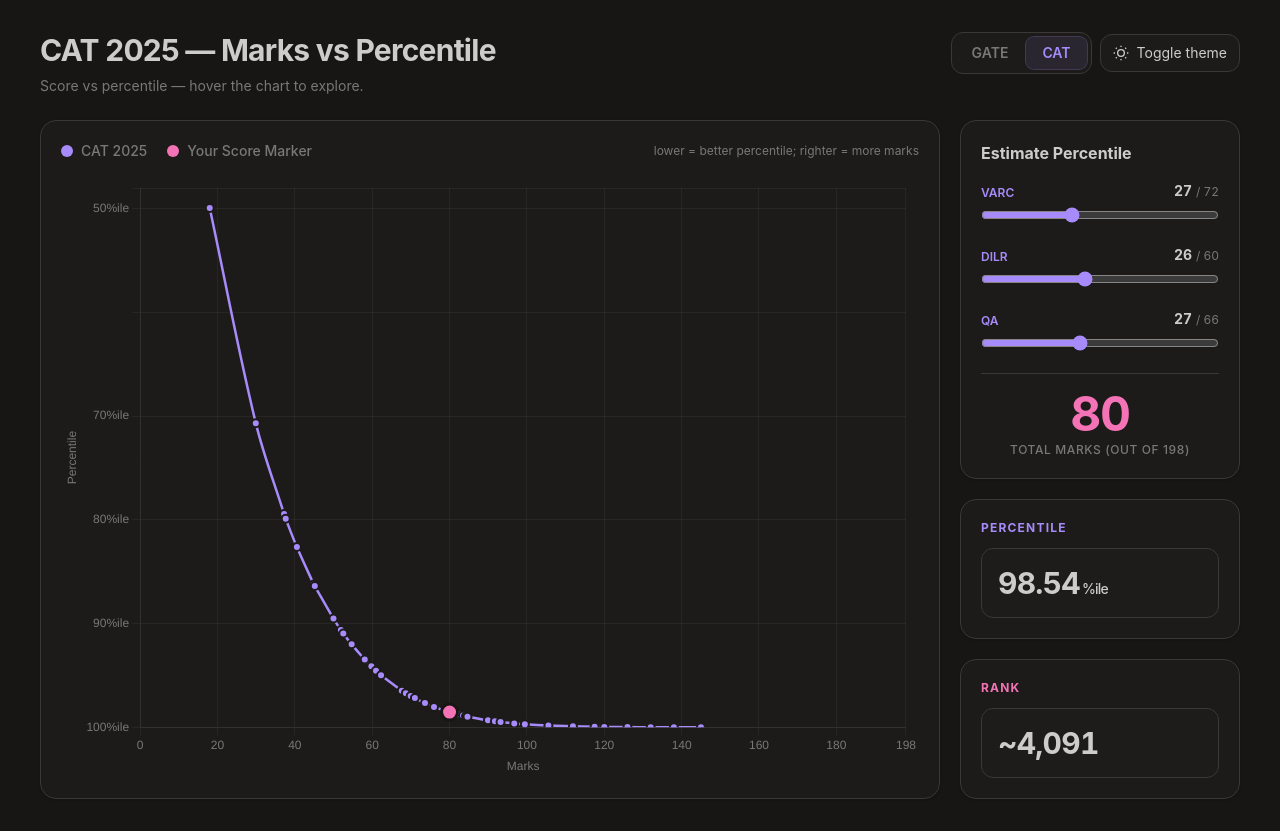
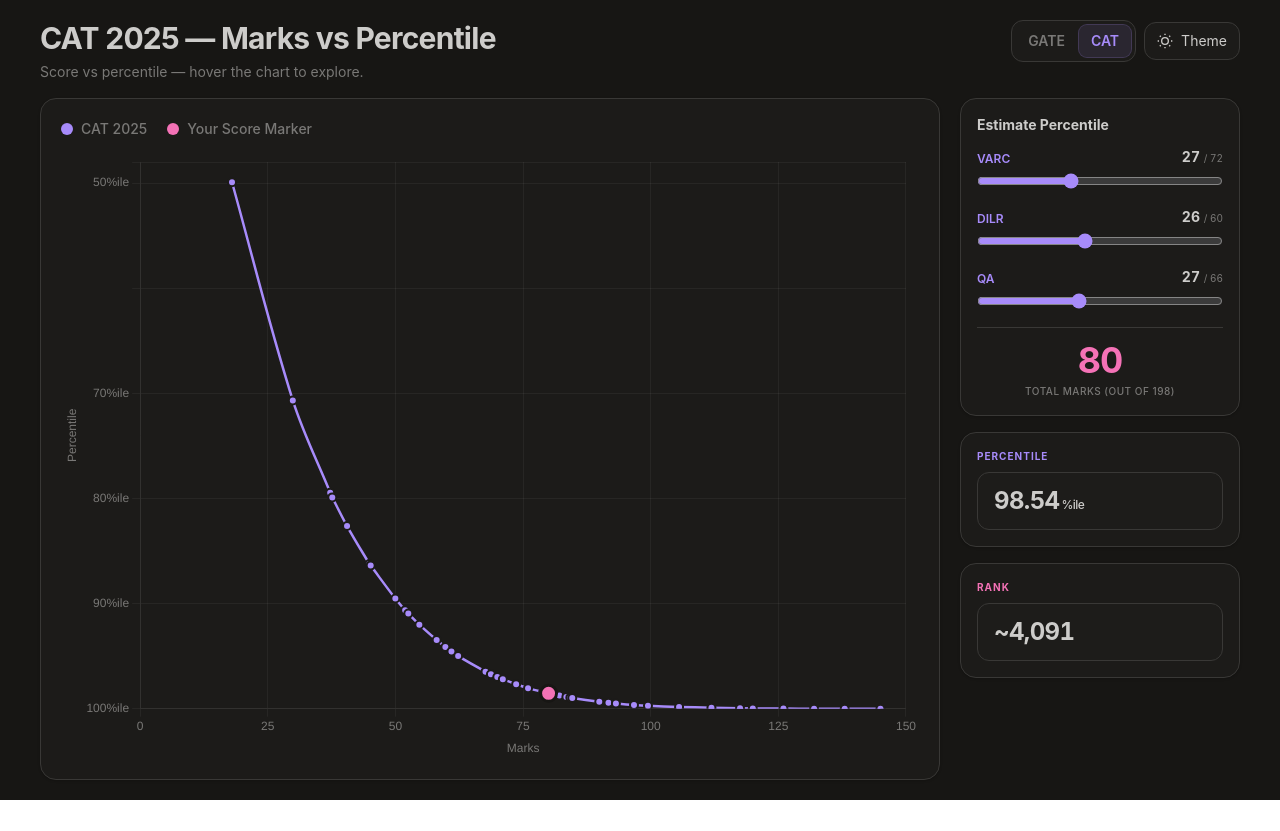
Before and after one commit to ilvoirr/GATE-CSE-RANKS-TO-MARKS-INTERPOLATION, a Next.js app: page / in a window 1280 px wide. Both pictures are taken after a click on the button "CAT". After the commit the page ends 800 px from the top, so only its background shows below. Built offline with nearby package versions, Linux system fonts and the light colour scheme.

Commit message:
hahahahahahah

```diff
--- a/src/app/page.tsx
+++ b/src/app/page.tsx
@@ -202,9 +202,8 @@
               borderWidth: 2.5, tension: 0.35, fill: false,
               order: 2,
             },
-            // Dynamic dot dataset for slider tracking
             {
-              label: "Current 2026",
+              label: "Current",
               data: [],
               pointBackgroundColor: isDark ? "#4f98a3" : "#01696f",
               pointBorderColor: pageBg,
@@ -257,7 +256,6 @@
               borderWidth: 2.5, tension: 0.35, fill: false,
               order: 1,
             },
-            // Dynamic dot dataset for slider tracking
             {
               label: "Your Score",
               data: [],
@@ -277,26 +275,22 @@
           hover: { mode: undefined },
           scales: {
             x: {
-              type: "linear", min: 0, max: 198,
+              // Reduced max to 150 to make the graph look better
+              type: "linear", min: 0, max: 150,
               title: { display: true, text: "Marks", color: tickColor },
-              ticks: { color: tickColor, stepSize: 20 },
+              ticks: { color: tickColor, stepSize: 25 },
               grid: { color: gridColor }, border: { color: gridColor },
             },
             y: {
-              type: "linear",
-              min: 0,
-              max: 52,
-              reverse: false,
+              type: "linear", min: 0, max: 52, reverse: false,
               title: { display: true, text: "Percentile", color: tickColor },
               ticks: {
                 color: tickColor,
                 callback: (val) => {
                   const pctile = 100 - Number(val);
-                  const milestones = [100, 99.99, 99.9, 99.5, 99, 98, 95, 90, 80, 70, 50];
-                  const match = milestones.find((m) => Math.abs(m - pctile) < 0.06);
-                  if (match !== undefined) {
-                    return match === 100 ? "100%ile" : `${match}%ile`;
-                  }
+                  const milestones = [100, 99.9, 99, 95, 90, 80, 70, 50];
+                  const match = milestones.find((m) => Math.abs(m - pctile) < 0.1);
+                  if (match !== undefined) return match === 100 ? "100%ile" : `${match}%ile`;
                   return "";
                 },
               },
@@ -308,22 +302,23 @@
     }
   }, [isDark, mode]);
 
-  // Handle Chart Creation
   useEffect(() => {
     buildChart();
     return () => { chartRef.current?.destroy(); };
   }, [buildChart]);
 
-  // Handle Smooth Point Updates (Without re-rendering the whole chart)
+  // Handle Smooth Point Updates
   useEffect(() => {
     const chart = chartRef.current;
     if (!chart) return;
 
     if (mode === "gate" && chart.data.datasets.length >= 3) {
       chart.data.datasets[2].data = [{ x: gateMarks, y: interpolateRank(GATE_2026, gateMarks) }];
-      chart.update('none'); // 'none' prevents animation lag for smooth dragging
+      chart.update('none');
     } else if (mode === "cat" && chart.data.datasets.length >= 2) {
-      chart.data.datasets[1].data = [{ x: catTotal, y: 100 - interpolateCAT(catTotal).p }];
+      // Clamp the visual dot to 150 so it doesn't fly off the chart if score > 150
+      const visualX = Math.max(0, Math.min(catTotal, 150));
+      chart.data.datasets[1].data = [{ x: visualX, y: 100 - interpolateCAT(catTotal).p }];
       chart.update('none');
     }
   }, [gateMarks, catTotal, mode]);
@@ -360,7 +355,7 @@
         r25: interpolateRank(GATE_2025, c),
       });
     } else {
-      const c = Math.min(198, Math.max(0, marksAtCursor));
+      const c = Math.min(150, Math.max(0, marksAtCursor));
       const { r, p } = interpolateCAT(c);
       setHover({ x: tx, y: Math.max(8, mouseY - 44), marks: c, catR: r, catP: p });
     }
@@ -370,16 +365,17 @@
 
   return (
     <div
-      className={`${bg} ${text} min-h-[100dvh] flex flex-col p-4 sm:px-6 sm:py-8 transition-colors duration-300`}
+      // Added min-h-[100dvh] for mobile, strict h-[100dvh] and overflow-hidden for desktop to kill scroll
+      className={`${bg} ${text} min-h-[100dvh] lg:h-[100dvh] lg:overflow-hidden flex flex-col p-4 sm:p-5 transition-colors duration-300`}
       style={{ fontFamily: "Satoshi, Inter, sans-serif" }}
     >
       {/* ── Header ── */}
-      <header className="w-full max-w-[1200px] mx-auto flex justify-between items-start mb-6 gap-4 flex-wrap">
+      <header className="flex-none w-full max-w-[1200px] mx-auto flex justify-between items-start mb-4 gap-4 flex-wrap">
         <div>
           <h1 className="text-xl sm:text-2xl md:text-3xl font-bold leading-tight tracking-tight">
             {mode === "gate" ? "GATE CSE" : "CAT 2025"} — Marks vs {mode === "gate" ? "AIR" : "Percentile"}
           </h1>
-          <p className={`${muted} text-xs sm:text-sm mt-1.5`}>
+          <p className={`${muted} text-xs sm:text-sm mt-1`}>
             {mode === "gate"
               ? "2025 & 2026 cutoff comparison — estimate your rank."
               : "Score vs percentile — hover the chart to explore."}
@@ -387,11 +383,7 @@
         </div>
 
         <div className="flex items-center gap-2 flex-wrap">
-          <div
-            className={`${surface} ${border} border rounded-xl p-1 flex items-center gap-0.5`}
-            role="group"
-            aria-label="Exam selector"
-          >
+          <div className={`${surface} ${border} border rounded-xl p-1 flex items-center gap-0.5`}>
             {(["gate", "cat"] as ExamMode[]).map((m) => {
               const isActive = mode === m;
               const activeColor = m === "gate" ? primary : accentCat;
@@ -399,7 +391,7 @@
                 <button
                   key={m}
                   onClick={() => setMode(m)}
-                  className="relative px-4 py-1.5 rounded-lg text-xs sm:text-sm font-semibold transition-all duration-200 cursor-pointer"
+                  className="relative px-3 py-1.5 rounded-lg text-xs sm:text-sm font-semibold transition-all duration-200 cursor-pointer"
                   style={{
                     background: isActive ? activeColor + "1a" : "transparent",
                     color: isActive ? activeColor : isDark ? "#797876" : "#7a7974",
@@ -417,17 +409,18 @@
             className={`${surface} ${border} border rounded-xl px-3 py-2 flex items-center gap-2 text-sm cursor-pointer whitespace-nowrap hover:opacity-80 transition-all active:scale-95`}
           >
             {isDark ? <SunIcon /> : <MoonIcon />}
-            <span className="hidden sm:inline">Toggle theme</span>
+            <span className="hidden sm:inline">Theme</span>
           </button>
         </div>
       </header>
 
-      <div className="w-full max-w-[1200px] mx-auto flex flex-col lg:flex-row gap-5 flex-1">
+      {/* Main Content Wrapper - uses flex-1 min-h-0 to contain children within viewport on desktop */}
+      <div className="w-full max-w-[1200px] mx-auto flex flex-col lg:flex-row gap-4 sm:gap-5 flex-1 min-h-0">
 
         {/* ── Chart card ── */}
-        <div className={`flex-1 min-w-0 ${surface} ${border} border rounded-2xl p-4 sm:p-5 shadow-sm flex flex-col order-2 lg:order-1`}>
+        <div className={`flex-1 min-w-0 min-h-0 ${surface} ${border} border rounded-2xl p-4 sm:p-5 shadow-sm flex flex-col order-2 lg:order-1`}>
           {mode === "gate" ? (
-            <div className="flex gap-4 sm:gap-5 mb-4 flex-wrap">
+            <div className="flex gap-4 sm:gap-5 mb-3 flex-wrap flex-none">
               <div className={`flex items-center gap-2 text-xs sm:text-sm font-medium ${muted}`}>
                 <span className={`w-3 h-3 rounded-full ${dot26} shrink-0`} />
                 2026 GATE CSE
@@ -438,7 +431,7 @@
               </div>
             </div>
           ) : (
-            <div className="flex gap-4 sm:gap-5 mb-4 flex-wrap items-center">
+            <div className="flex gap-4 sm:gap-5 mb-3 flex-wrap items-center flex-none">
               <div className={`flex items-center gap-2 text-xs sm:text-sm font-medium ${muted}`}>
                 <span className="w-3 h-3 rounded-full shrink-0" style={{ background: accentCat }} />
                 CAT 2025
@@ -447,12 +440,12 @@
                 <span className="w-3 h-3 rounded-full shrink-0" style={{ background: accentCat2 }} />
                 Your Score Marker
               </div>
-              <span className={`text-xs ${muted} ml-auto`}> lower = better percentile; righter = more marks</span>
             </div>
           )}
 
+          {/* Canvas container uses flex-1 min-h-[250px] on mobile, min-h-0 on desktop to shrink perfectly */}
           <div
-            className="relative flex-1 min-h-[280px] sm:min-h-[360px] cursor-crosshair touch-pan-y"
+            className="relative flex-1 min-h-[250px] lg:min-h-0 cursor-crosshair touch-pan-y"
             onPointerMove={handlePointerMove}
             onPointerLeave={handlePointerLeave}
           >
@@ -523,11 +516,11 @@
         </div>
 
         {/* ── Sidebar ── */}
-        <div className="lg:w-[280px] shrink-0 flex flex-col gap-4 sm:gap-5 order-1 lg:order-2">
+        <div className="lg:w-[280px] shrink-0 flex flex-col gap-3 sm:gap-4 order-1 lg:order-2 overflow-y-auto lg:overflow-visible">
 
           {mode === "gate" ? (
-            <div className={`${surface} ${border} border rounded-2xl p-5 shadow-sm`}>
-              <h2 className="text-sm sm:text-base font-bold mb-3">Estimate Your Rank</h2>
+            <div className={`${surface} ${border} border rounded-2xl p-4 shadow-sm`}>
+              <h2 className="text-sm font-bold mb-2">Estimate Your Rank</h2>
               <label className={`${muted} text-xs block mb-3`} htmlFor="marksSlider">
                 Drag the slider to set marks
               </label>
@@ -540,23 +533,23 @@
                 className="w-full cursor-pointer"
                 style={{ accentColor: primary }}
               />
-              <div className="text-4xl sm:text-5xl font-bold tabular-nums text-center mt-5 mb-1 tracking-tight">
+              <div className="text-4xl sm:text-5xl font-bold tabular-nums text-center mt-4 mb-1 tracking-tight">
                 {gateMarks.toFixed(1)}
               </div>
-              <p className={`text-xs text-center font-medium uppercase tracking-wider ${muted}`}>
+              <p className={`text-[10px] text-center font-medium uppercase tracking-wider ${muted}`}>
                 out of 100
               </p>
             </div>
           ) : (
-            <div className={`${surface} ${border} border rounded-2xl p-4 sm:p-5 shadow-sm`}>
-              <h2 className="text-sm sm:text-base font-bold mb-4">Estimate Percentile</h2>
+            <div className={`${surface} ${border} border rounded-2xl p-4 shadow-sm`}>
+              <h2 className="text-sm font-bold mb-3">Estimate Percentile</h2>
 
-              <div className="flex flex-col gap-4">
+              <div className="flex flex-col gap-3">
                 {/* VARC Slider */}
                 <div>
                   <div className="flex justify-between items-end mb-1">
                     <label className="text-xs font-semibold" style={{ color: accentCat }}>VARC</label>
-                    <span className="text-sm font-bold tabular-nums">{catScores.varc} <span className={`text-xs font-normal ${muted}`}>/ 72</span></span>
+                    <span className="text-sm font-bold tabular-nums">{catScores.varc} <span className={`text-[10px] font-normal ${muted}`}>/ 72</span></span>
                   </div>
                   <input
                     type="range" min={0} max={72} step={1}
@@ -571,7 +564,7 @@
                 <div>
                   <div className="flex justify-between items-end mb-1">
                     <label className="text-xs font-semibold" style={{ color: accentCat }}>DILR</label>
-                    <span className="text-sm font-bold tabular-nums">{catScores.dilr} <span className={`text-xs font-normal ${muted}`}>/ 60</span></span>
+                    <span className="text-sm font-bold tabular-nums">{catScores.dilr} <span className={`text-[10px] font-normal ${muted}`}>/ 60</span></span>
                   </div>
                   <input
                     type="range" min={0} max={60} step={1}
@@ -583,10 +576,10 @@
                 </div>
 
                 {/* QA Slider */}
-                <div className="mb-2">
+                <div className="mb-1">
                   <div className="flex justify-between items-end mb-1">
                     <label className="text-xs font-semibold" style={{ color: accentCat }}>QA</label>
-                    <span className="text-sm font-bold tabular-nums">{catScores.qa} <span className={`text-xs font-normal ${muted}`}>/ 66</span></span>
+                    <span className="text-sm font-bold tabular-nums">{catScores.qa} <span className={`text-[10px] font-normal ${muted}`}>/ 66</span></span>
                   </div>
                   <input
                     type="range" min={0} max={66} step={1}
@@ -599,11 +592,11 @@
               </div>
 
               {/* Total Sum Display */}
-              <div className="pt-4 mt-2 border-t" style={{ borderColor: isDark ? "#393836" : "#d4d1ca" }}>
-                <div className="text-4xl sm:text-5xl font-bold tabular-nums text-center mb-1 tracking-tight" style={{ color: accentCat2 }}>
+              <div className="pt-3 mt-2 border-t" style={{ borderColor: isDark ? "#393836" : "#d4d1ca" }}>
+                <div className="text-4xl font-bold tabular-nums text-center mb-1 tracking-tight" style={{ color: accentCat2 }}>
                   {catTotal}
                 </div>
-                <p className={`text-[10px] sm:text-xs text-center font-medium uppercase tracking-wider ${muted}`}>
+                <p className={`text-[10px] text-center font-medium uppercase tracking-wider ${muted}`}>
                   Total Marks (Out of 198)
                 </p>
               </div>
@@ -612,47 +605,47 @@
 
           {/* Result cards */}
           {mode === "gate" ? (
-            <div className="grid grid-cols-2 lg:grid-cols-1 gap-4 sm:gap-5">
-              <div className={`${surface} ${border} border rounded-2xl p-4 sm:p-5 shadow-sm flex flex-col justify-between`}>
-                <p className="text-[10px] sm:text-xs font-bold uppercase tracking-widest mb-3" style={{ color: primary }}>
+            <div className="grid grid-cols-2 lg:grid-cols-1 gap-3 sm:gap-4">
+              <div className={`${surface} ${border} border rounded-2xl p-3 sm:p-4 shadow-sm flex flex-col justify-between`}>
+                <p className="text-[10px] font-bold uppercase tracking-widest mb-2" style={{ color: primary }}>
                   2026 Estimate
                 </p>
-                <div className={`${sfOff} ${border} border rounded-xl px-3 py-3 sm:px-4 sm:py-4`}>
-                  <span className="text-2xl sm:text-3xl font-bold tabular-nums tracking-tight">
+                <div className={`${sfOff} ${border} border rounded-xl px-3 py-2 sm:px-4 sm:py-3`}>
+                  <span className="text-xl sm:text-2xl font-bold tabular-nums tracking-tight">
                     ~{rank2026.toLocaleString()}
                   </span>
                 </div>
               </div>
-              <div className={`${surface} ${border} border rounded-2xl p-4 sm:p-5 shadow-sm flex flex-col justify-between`}>
-                <p className="text-[10px] sm:text-xs font-bold uppercase tracking-widest mb-3" style={{ color: accent2 }}>
+              <div className={`${surface} ${border} border rounded-2xl p-3 sm:p-4 shadow-sm flex flex-col justify-between`}>
+                <p className="text-[10px] font-bold uppercase tracking-widest mb-2" style={{ color: accent2 }}>
                   2025 Estimate
                 </p>
-                <div className={`${sfOff} ${border} border rounded-xl px-3 py-3 sm:px-4 sm:py-4`}>
-                  <span className="text-2xl sm:text-3xl font-bold tabular-nums tracking-tight">
+                <div className={`${sfOff} ${border} border rounded-xl px-3 py-2 sm:px-4 sm:py-3`}>
+                  <span className="text-xl sm:text-2xl font-bold tabular-nums tracking-tight">
                     ~{rank2025.toLocaleString()}
                   </span>
                 </div>
               </div>
             </div>
           ) : (
-            <div className="grid grid-cols-2 lg:grid-cols-1 gap-4 sm:gap-5">
-              <div className={`${surface} ${border} border rounded-2xl p-4 sm:p-5 shadow-sm flex flex-col justify-between`}>
-                <p className="text-[10px] sm:text-xs font-bold uppercase tracking-widest mb-3" style={{ color: accentCat }}>
+            <div className="grid grid-cols-2 lg:grid-cols-1 gap-3 sm:gap-4">
+              <div className={`${surface} ${border} border rounded-2xl p-3 sm:p-4 shadow-sm flex flex-col justify-between`}>
+                <p className="text-[10px] font-bold uppercase tracking-widest mb-2" style={{ color: accentCat }}>
                   Percentile
                 </p>
-                <div className={`${sfOff} ${border} border rounded-xl px-3 py-3 sm:px-4 sm:py-4`}>
-                  <span className="text-2xl sm:text-3xl font-bold tabular-nums tracking-tight">
+                <div className={`${sfOff} ${border} border rounded-xl px-3 py-2 sm:px-4 sm:py-3`}>
+                  <span className="text-xl sm:text-2xl font-bold tabular-nums tracking-tight">
                     {catResult.p >= 100 ? "100" : catResult.p.toFixed(2)}
-                    <span className="text-sm font-medium ml-0.5">%ile</span>
+                    <span className="text-xs font-medium ml-0.5">%ile</span>
                   </span>
                 </div>
               </div>
-              <div className={`${surface} ${border} border rounded-2xl p-4 sm:p-5 shadow-sm flex flex-col justify-between`}>
-                <p className="text-[10px] sm:text-xs font-bold uppercase tracking-widest mb-3" style={{ color: accentCat2 }}>
+              <div className={`${surface} ${border} border rounded-2xl p-3 sm:p-4 shadow-sm flex flex-col justify-between`}>
+                <p className="text-[10px] font-bold uppercase tracking-widest mb-2" style={{ color: accentCat2 }}>
                   Rank
                 </p>
-                <div className={`${sfOff} ${border} border rounded-xl px-3 py-3 sm:px-4 sm:py-4`}>
-                  <span className="text-2xl sm:text-3xl font-bold tabular-nums tracking-tight">
+                <div className={`${sfOff} ${border} border rounded-xl px-3 py-2 sm:px-4 sm:py-3`}>
+                  <span className="text-xl sm:text-2xl font-bold tabular-nums tracking-tight">
                     ~{catResult.r.toLocaleString()}
                   </span>
                 </div>
```
